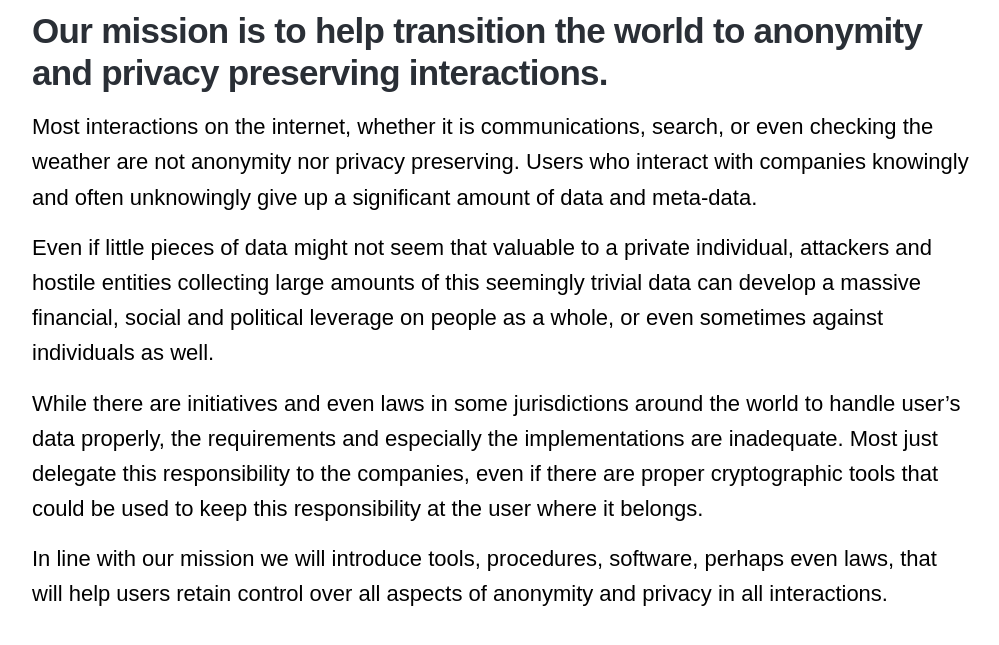
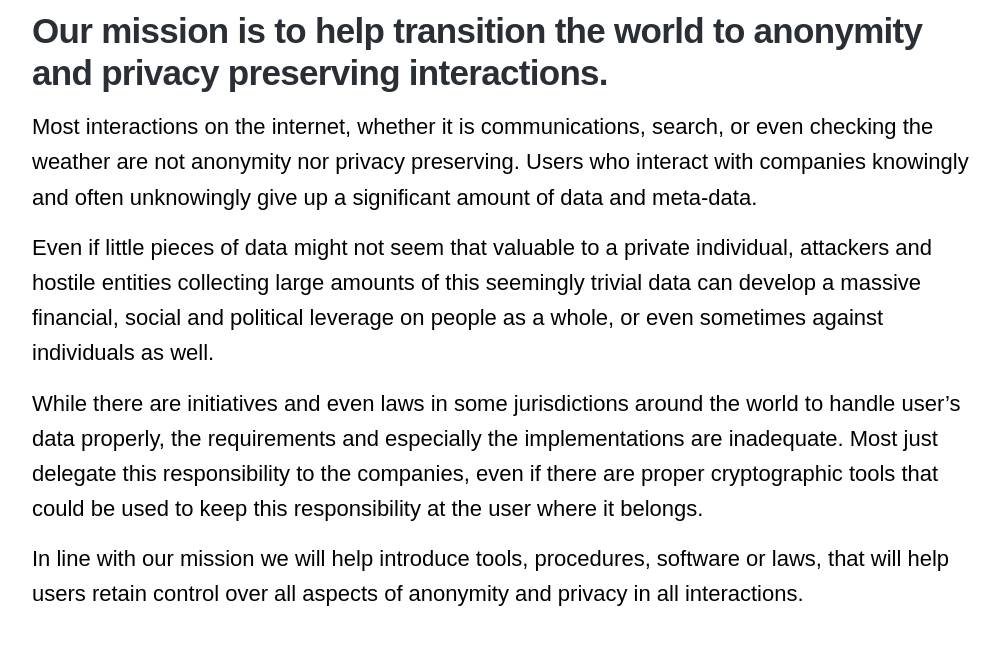
Before and after one commit to crowdymous/crowdymous.github.io, a Jekyll site: the page built from _pages/about.md, in a window 1280 px wide, cut to the strip 440-1202 px from the top of the page. Shown: the top 645 px of the strip, without its empty margins (138-1137 px from the left). Built offline with Jekyll 4.4.1, drawn with Linux system fonts in a browser that asks for light colours; nearby versions of some CDN libraries; some web fonts are replaced.

Commit message:
Corrected 'laws' text

```diff
--- a/_pages/about.md
+++ b/_pages/about.md
@@ -21,6 +21,6 @@ and especially the implementations are inadequate. Most just delegate this respo
 to the companies, even if there are proper cryptographic tools that could
 be used to keep this responsibility at the user where it belongs.
 
-In line with our mission we will introduce tools, procedures, software, perhaps
-even laws, that will help users retain control over all aspects of anonymity and privacy
+In line with our mission we will help introduce tools, procedures, software or laws,
+that will help users retain control over all aspects of anonymity and privacy
 in all interactions.
```
